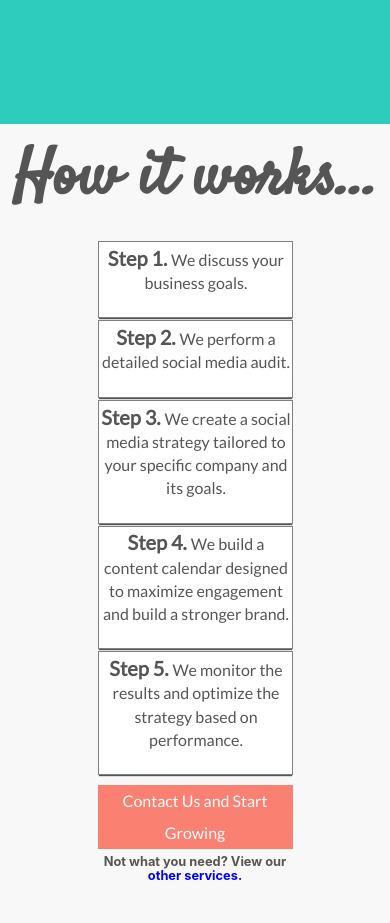
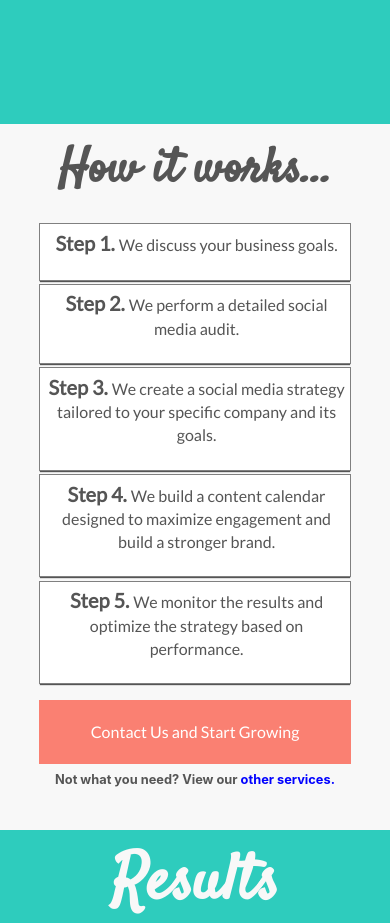
Before and after one commit to AlexLMiddleton/kristin-kee-website, a Gatsby site: page / in a window 390 px wide. Shown: the part 720-1643 px from the top of the page. Built offline with nearby package versions, Linux system fonts and the light colour scheme; Gatsby itself is replaced by a stand-in of ours.

Commit message:
Updated Process component to be more mobile friendly.

```diff
--- a/src/components/Process/Process.scss
+++ b/src/components/Process/Process.scss
@@ -69,11 +69,11 @@
             padding: 5% 0 1% 0;
             text-align: center;
             font-family: 'Satisfy', cursive;
-            font-size: 4em;
+            font-size: 3em;
         }
 
         .process-list {
-            margin: 0 25% 0 25%;
+            margin: 0 10% 0 10%;
             text-align: center;
 
             .process-buttons {
@@ -86,7 +86,7 @@
                     width: 100%;
                     height: 4em;
                     margin: auto;
-                    line-height: 2em;
+                    line-height: 4em;
                     margin-top: 4%;
                     margin-bottom: 3%;
                     font-size: 1em;
--- a/src/pages/index.js
+++ b/src/pages/index.js
@@ -1,6 +1,5 @@
 import React from 'react'
 import Layout from '../components/layout'
-import Navbar from '../components/Navbar/Navbar'
 import Signature from '../components/Hero/Signature'
 import Process from '../components/Process/Process'
 import Results from '../components/Results/Results'
@@ -9,7 +8,6 @@ const Index = (props) => {
     return (
       <Layout>
         <div className='container'>
-            <Navbar />
             <div className='hero-container'>
                 { typeof window !== `undefined` ? <Signature /> : null }
                 <h3>Strategic Social Media Marketing</h3>
```
